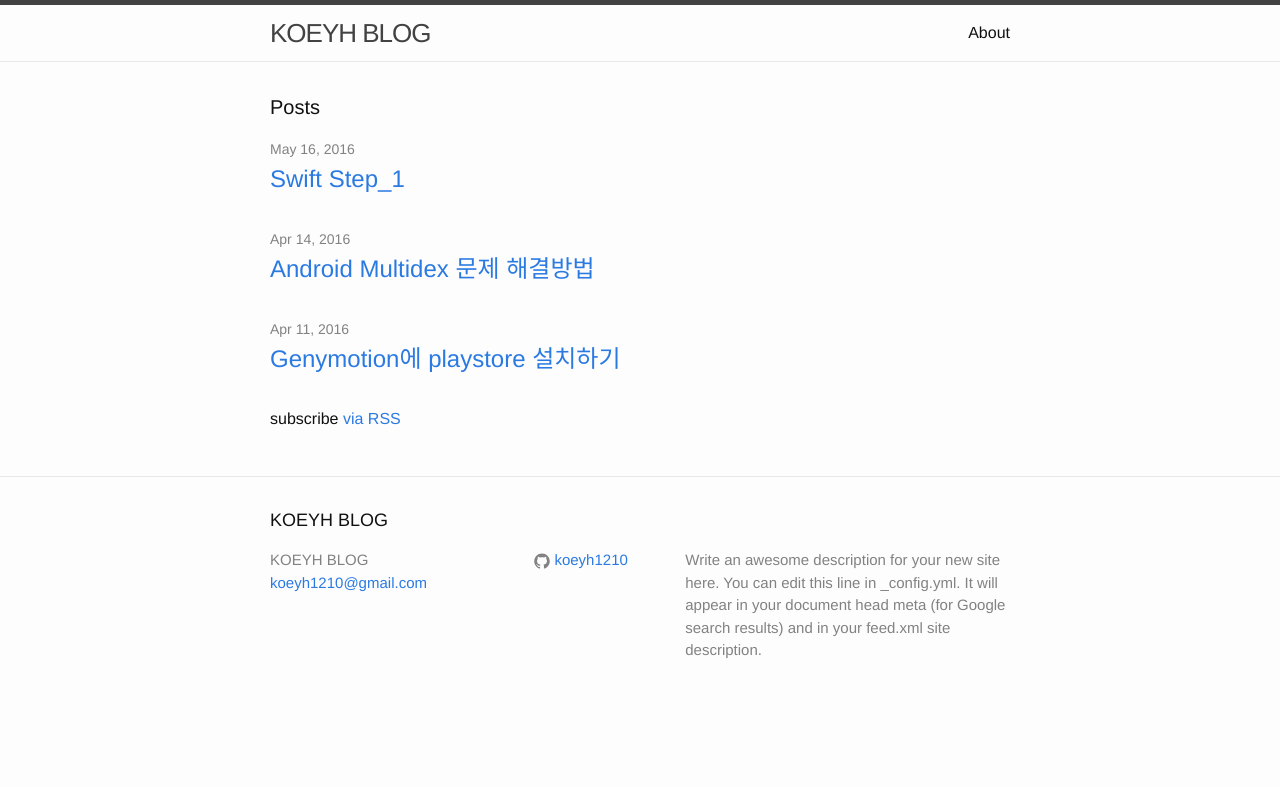
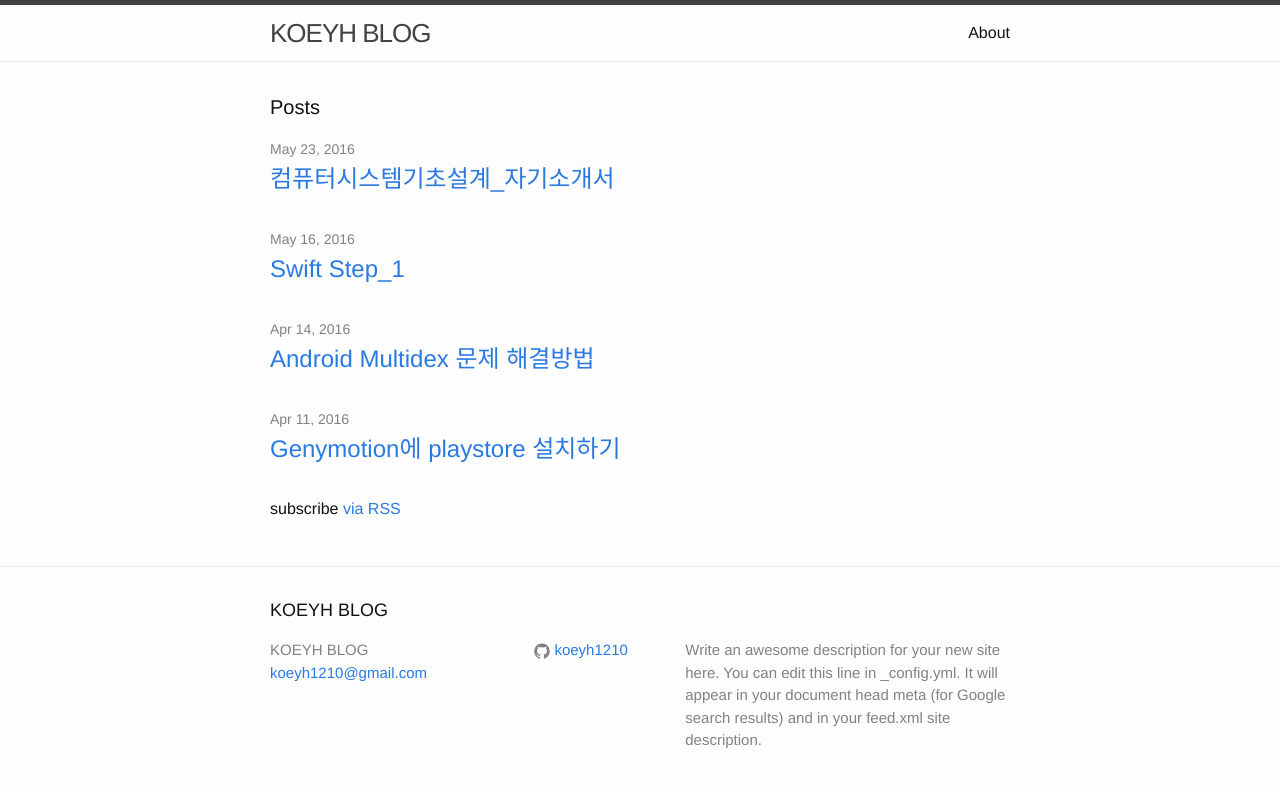
Before and after one commit to chyeonghoi/koeyh1210.github.io, a Jekyll site: the page built from index.html, in a window 1280 px wide. Shown: the top 787 px of the page. Built offline with Jekyll 4.4.1, drawn with Linux system fonts in a browser that asks for light colours.

Commit message:
자기소개서 작성

```diff
--- a/_config.yml
+++ b/_config.yml
@@ -13,7 +13,7 @@ description: > # this means to ignore newlines until "baseurl:"
   line in _config.yml. It will appear in your document head meta (for
   Google search results) and in your feed.xml site description.
 baseurl: "" # the subpath of your site, e.g. /blog
-url: "http://koeyh1210/github.io" # the base hostname & protocol for your site
+url: "http://koeyh1210.github.io" # the base hostname & protocol for your site
 github_username: koeyh1210
 # Build settings
 markdown: kramdown
--- /dev/null
+++ b/_posts/2016-05-23-cover-letter.markdown
@@ -0,0 +1,7 @@
+---
+layout: post
+title: 컴퓨터시스템기초설계_자기소개서
+---
+이름 : 황상혁
+
+나이 : 26
```
Also changed, not shown: _posts/2016-05-16-Swift-Step-1.md (+1 -0 lines).
